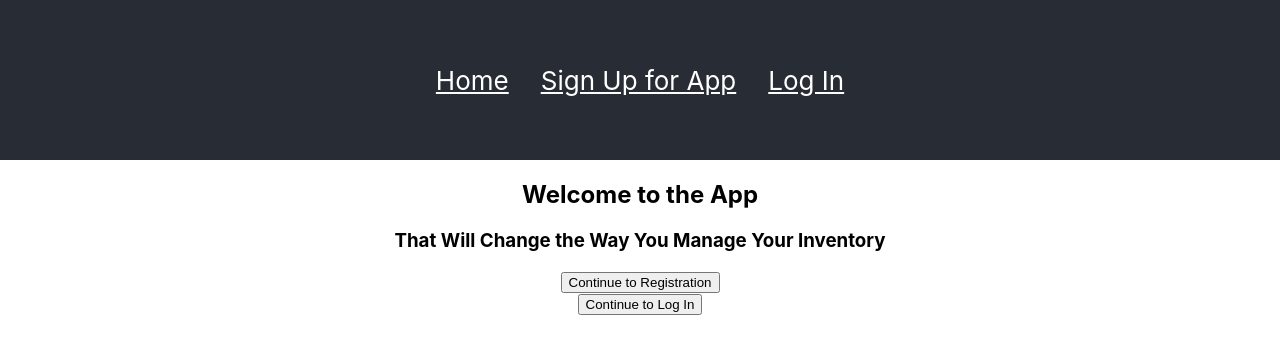
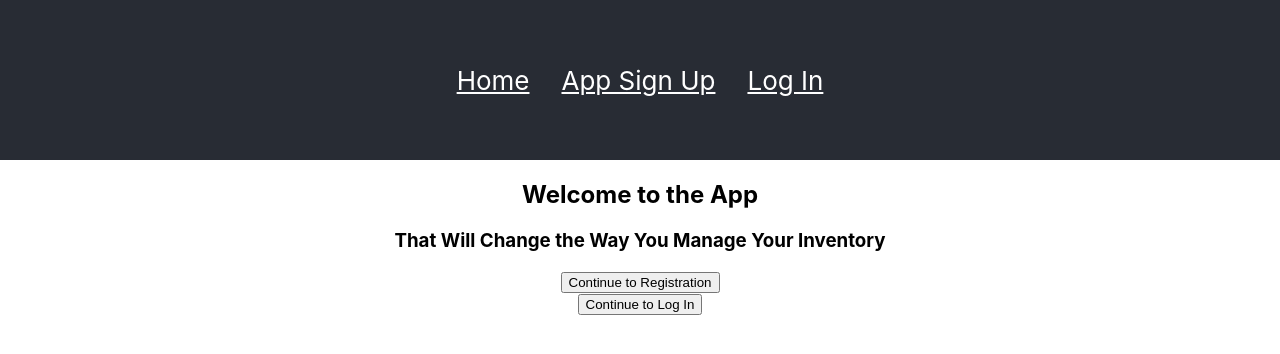
Before and after one commit to Job85/inventory-app, a React (Create React App) app: page / in a window 1280 px wide. Shown: the top 354 px of the page. Built offline with nearby package versions, Linux system fonts and the light colour scheme.

Commit message:
changed link syntax

```diff
--- a/src/components/Header.jsx
+++ b/src/components/Header.jsx
@@ -18,7 +18,7 @@ const Header = ({ authenticated, user, handleLogOut }) => {
     const publicOptions = (
         <nav className='navbar'>
             <Link to='/'>Home</Link>
-            <Link to='/register'>Sign Up for App</Link>
+            <Link to='/register'>App Sign Up</Link>
             <Link to='/login'>Log In</Link>
         </nav>
     )
```
